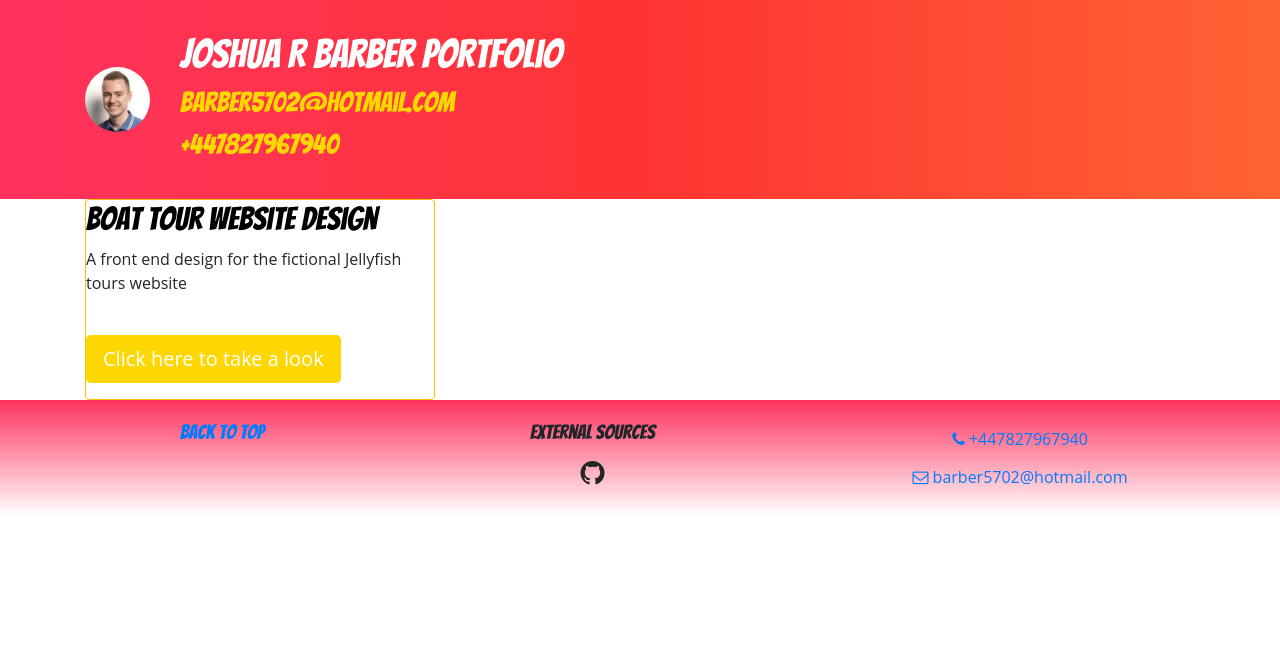
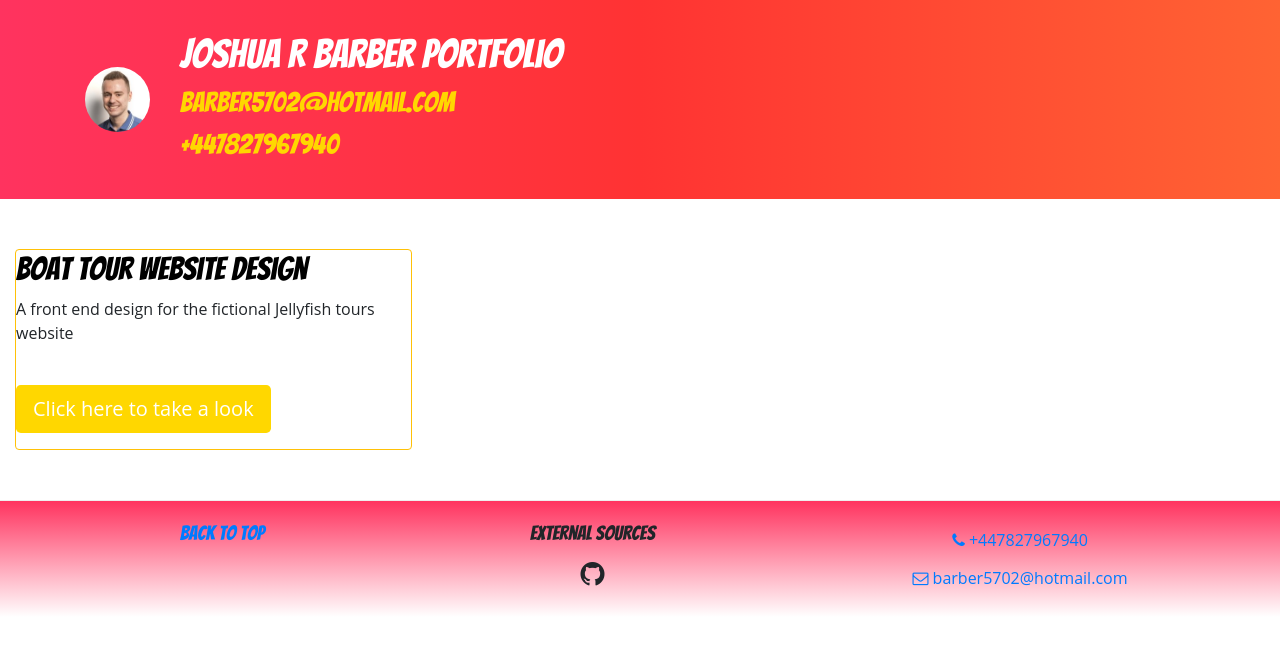
Before and after one commit to JRB1990/JBPortfolio, a website: page index.html in a window 1280 px wide. Drawn offline with nearby package versions, Linux system fonts and the light colour scheme.

Commit message:
Paddings

```diff
--- a/index.html
+++ b/index.html
@@ -19,7 +19,7 @@
         <div class="container">
             <div class="row">
                 <div class="col-4 col-sm-2 col-md-1 align-self-center">
-                    <img id="siteLogo" src="img/JBicon.png" class="img-fluid" />
+                    <img id="siteLogo" src="img/JBicon.png" class="img-fluid" alt="JB Icon" />
                 </div>
                 <div class="col">
                     <h1>Joshua R Barber Portfolio</h1>
@@ -30,8 +30,8 @@
         </div>
     </header>
 
-    <div class="container">
-        <div class="row">
+    <div class="container container-fill">
+        <div class="row row-content">
             <div class="col-sm-4 p-10 m-10">
                 <div class="card border-warning align-self-center">
                     <h2>Boat tour Website Design</h2>
```
